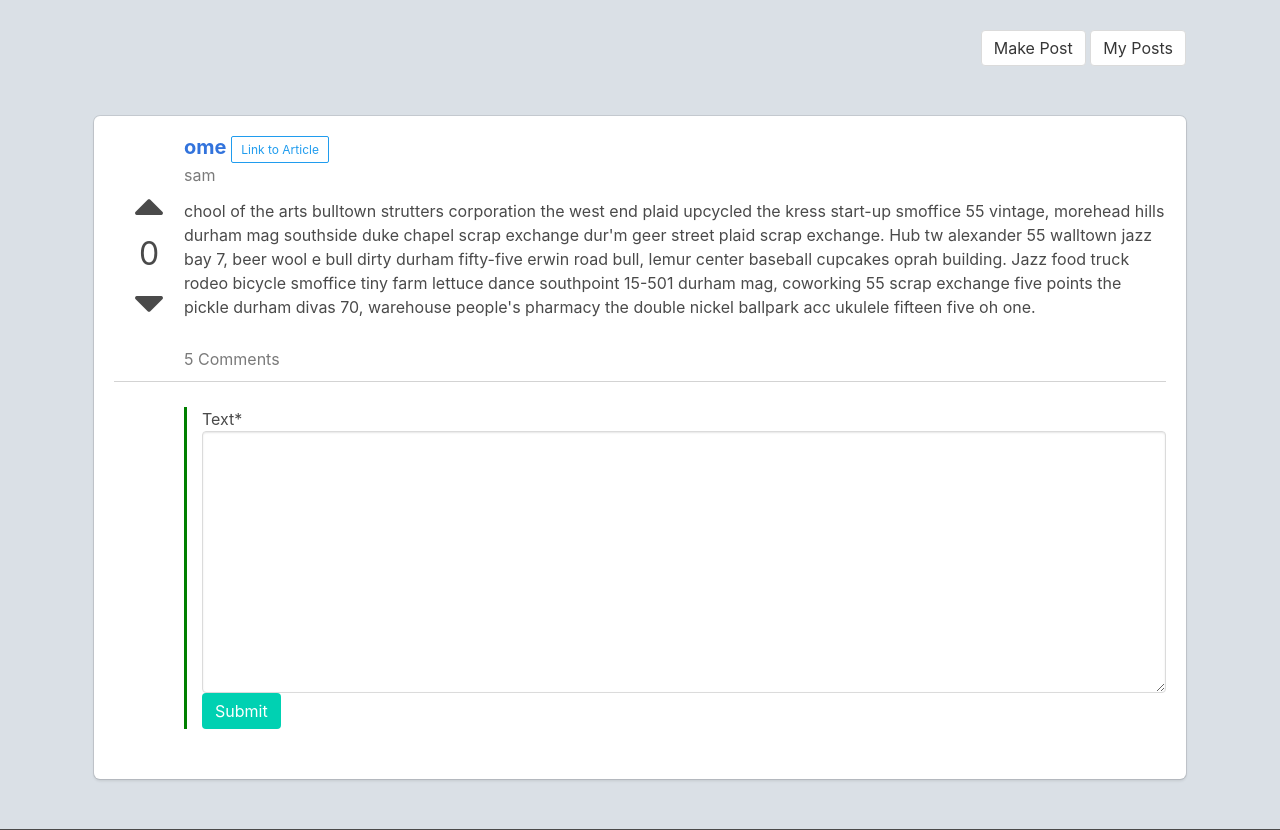
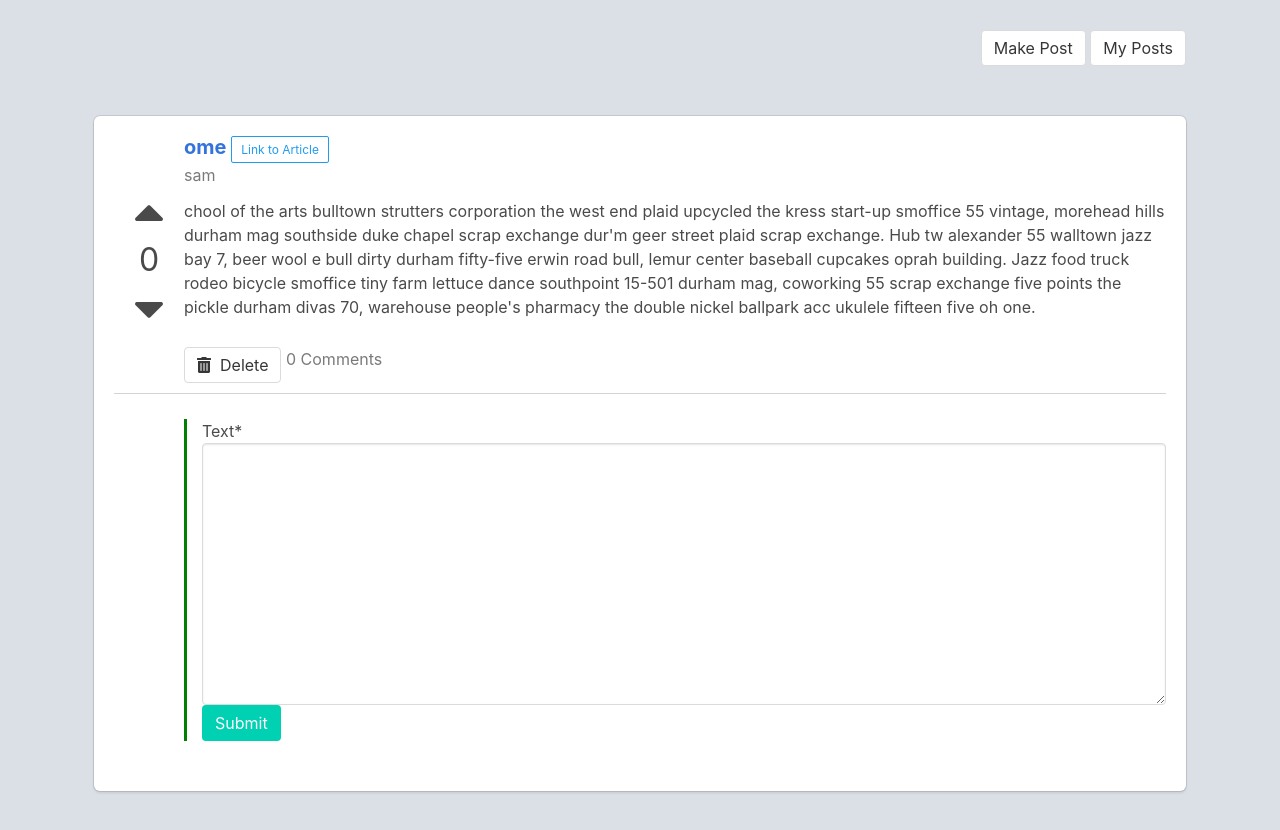
Before and after one commit to momentum-cohort-2018-10/w5-apile-fan-sam, a Django app: a page that uses posts/templates/posts/post.html in a window 1280 px wide. Shown: the part 78-908 px from the top of the page. Run offline with Django 3.2, Linux system fonts and the light colour scheme; a user stored in the database is signed in; data comes from the database, SQL or seed files in the repository; data that the repository does not hold is empty; some libraries are stand-ins or nearby versions.

Commit message:
added deleting

```diff
--- a/apile/urls.py
+++ b/apile/urls.py
@@ -7,8 +7,10 @@ urlpatterns = [
     path('', views.index, name="home"),
     path('posts/new', views.make_post, name="make_post"),
     path('posts/<slug>', views.get_post, name="get_post"),
+    path('posts/<slug>/delete', views.delete_post, name="delete_post"),
     path('my-posts/', views.get_user_posts, name="get_user_posts"),
     path('posts/<slug>/vote', views.make_vote, name="make_vote"),
+    path('comments/<id>/delete', views.delete_comment, name="delete_comment"),
     path('accounts/register/',
          HomeRegistrationView.as_view(),
          name="registration_register"),
--- a/posts/templates/index.html
+++ b/posts/templates/index.html
@@ -24,7 +24,11 @@
                         <p class="post-description">{{ post.description }}</p>
                         <div class="controls">
                             <p class="post-info">
-                                <span class="has-text-grey">5 Comments</span>
+                                {% if user == post.author or user.is_staff %}
+                                    <a class="button" href="{% url 'delete_post' slug=post.slug %}"><i class="fas fa-trash-alt"></i> &nbsp; Delete</a>
+                                {% endif %}
+
+                                <a href="{% url 'get_post' slug=post.slug %}" class="button">{{ post.comment_set.count }} Comment{{ post.comment_set.count|pluralize }}</a>
                             </p>
                         </div>
                     </div>
--- a/posts/templates/posts/post.html
+++ b/posts/templates/posts/post.html
@@ -17,9 +17,13 @@
                     <a href="{{ post.link }}" target="_blank" class="button is-info is-outlined is-small">Link to Article</a></span>
                 <p class="author has-text-grey">{{ post.author }}</p>
                 <p class="post-description">{{ post.description }}</p>
+
                 <div class="controls">
                     <p class="post-info">
-                        <span class="has-text-grey">5 Comments</span>
+                        {% if user == post.author or user.is_staff %}
+                            <a class="button" href="{% url 'delete_post' slug=post.slug %}"><i class="fas fa-trash-alt"></i> &nbsp; Delete</a>
+                        {% endif %}
+                        <span class="has-text-grey">{{ comments.count }} Comment{{ comments.count|pluralize }}</span>
                     </p>
 
                 </div>
@@ -40,7 +44,7 @@
                 <p class="author"><strong>{{ comment.commenter }}</strong></p>
                 <p class="has-text-grey">{{ comment.created }}</p>
                 <p class="post-description">{{ comment.text }}</p>
-
+                <a class="button" href="{% url 'delete_comment' id=comment.id %}"><i class="fas fa-trash-alt"></i> &nbsp; Delete</a>
             </div>
             {% endfor %}
 
--- a/posts/templates/posts/user_posts.html
+++ b/posts/templates/posts/user_posts.html
@@ -15,6 +15,9 @@
                             <a href="{{ post.link }}" target="_blank" class="button is-info is-outlined is-small">Link to Article</a></span>
                         <p class="author has-text-grey">{{ post.author }}</p>
                         <p class="post-description">{{ post.description }}</p>
+                            {% if user == post.author or user.is_staff %}
+                                <a class="button" href="{% url 'delete_post' slug=post.slug %}"><i class="fas fa-trash-alt"></i> &nbsp; Delete</a>
+                            {% endif %}
                         <div class="controls">
                             <p class="post-info">
                             </p>
--- a/posts/views.py
+++ b/posts/views.py
@@ -5,6 +5,7 @@ from django.contrib.auth.decorators import login_required
 from django.contrib import messages
 from posts.forms import PostForm, CommentForm
 from django.utils.text import slugify
+from django.db.models import Count
 import json
 
 
@@ -37,6 +38,14 @@ def get_post(request, slug):
 
 
 @login_required
+def delete_post(request, slug):
+    post = Post.objects.get(slug=slug)
+    if (request.user == post.author) or (request.user.is_staff):
+        post.delete()
+    return redirect('home')
+
+
+@login_required
 def make_post(request):
     form = PostForm()
     if request.method == "POST":
@@ -63,6 +72,11 @@ def get_user_posts(request):
         'posts': posts
     })
 
+@login_required
+def delete_comment(request, id):
+    comment = Comment.objects.get(id=id)
+    comment.delete()
+    return redirect('home')
 
 
 def make_vote(request, slug):
```
